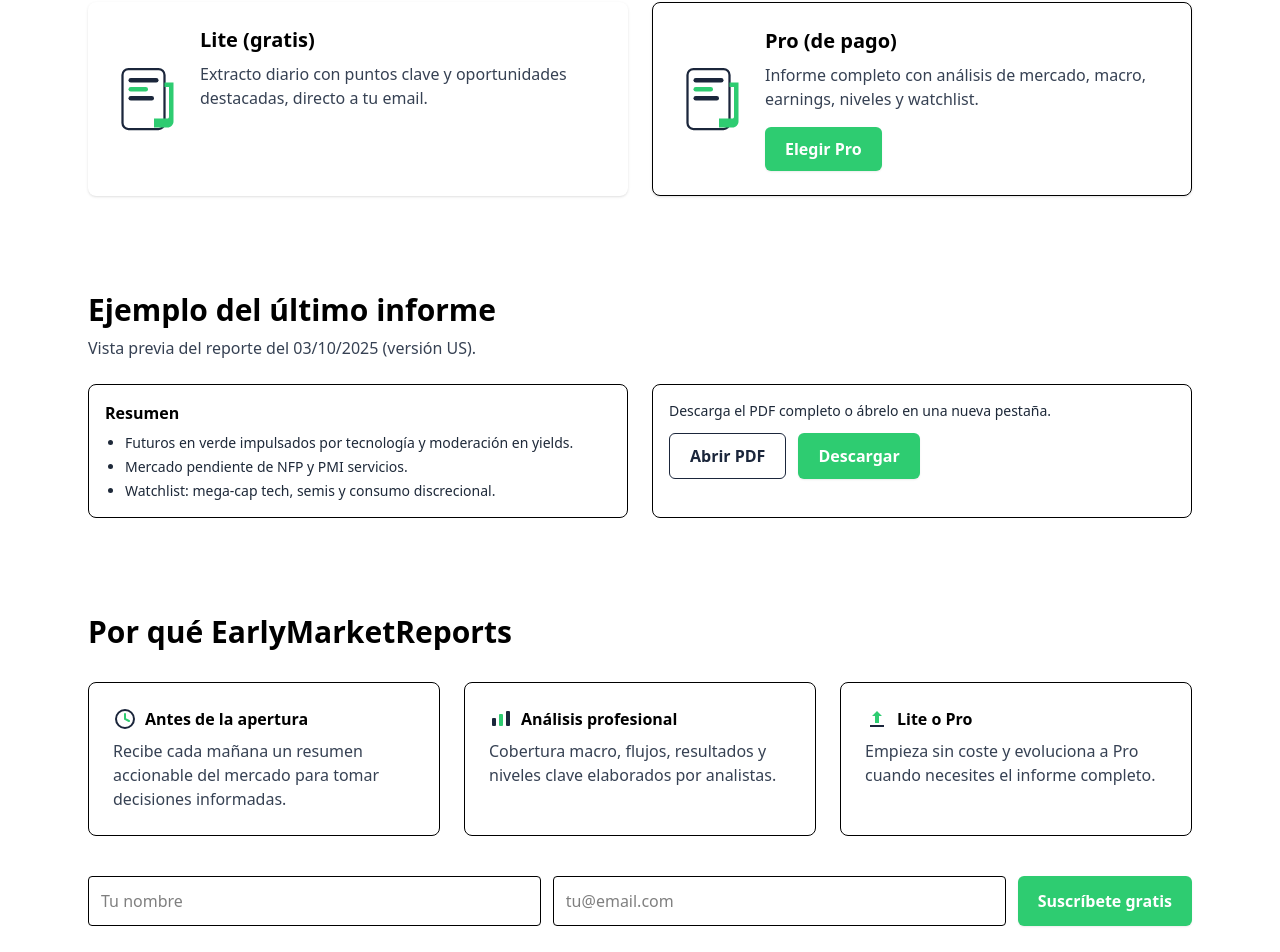
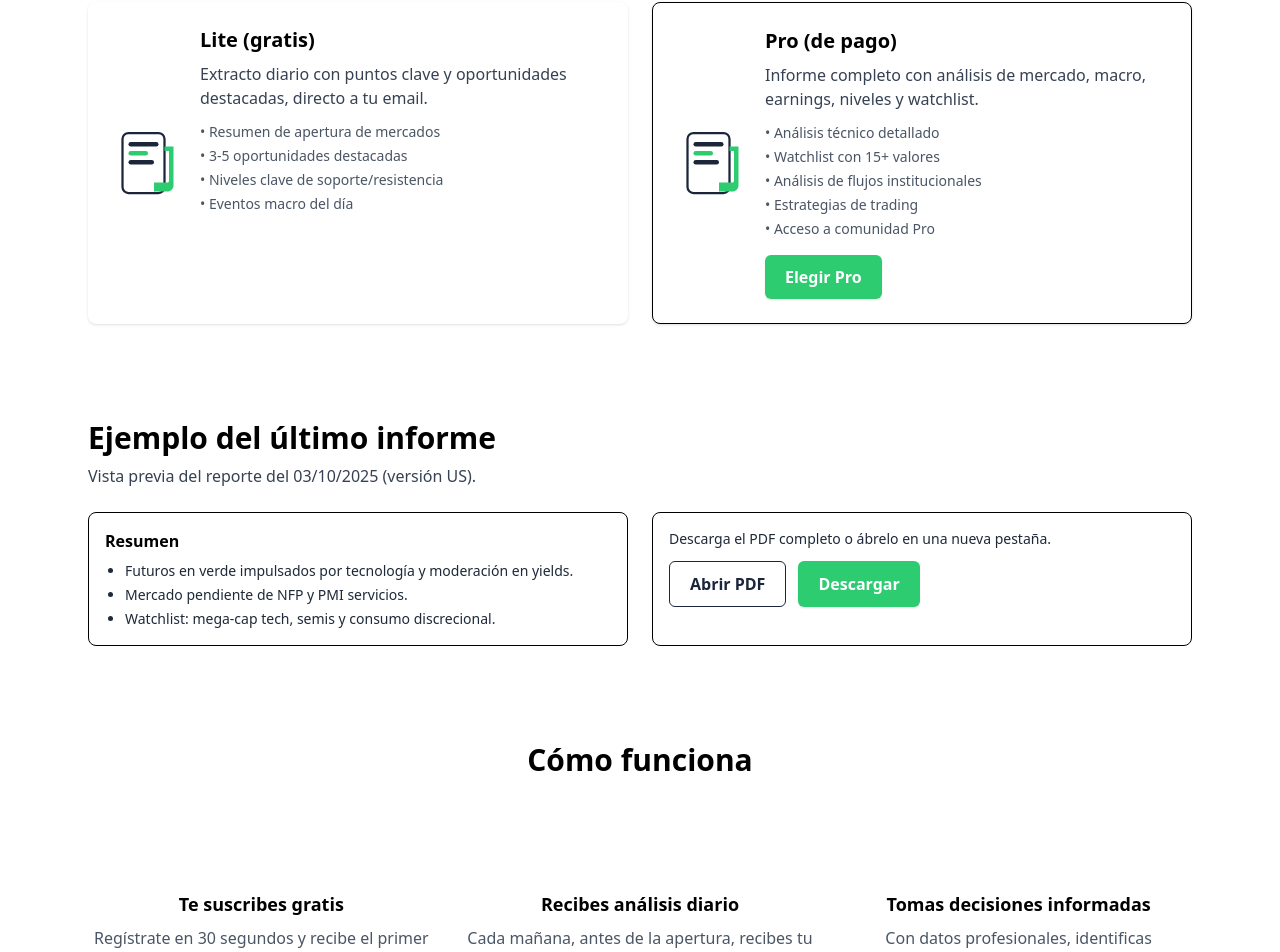
Before and after one commit to rmoral/report_bolsa_web, a Next.js app in the folder earlymarketreports/: page / in a window 1280 px wide. Shown: the part 632-1584 px from the top of the page. Built offline with nearby package versions, Linux system fonts and the light colour scheme.

Commit message:
feat(ui): añadir indicadores técnicos (RSI, MACD), líneas soporte/resistencia, sección 'Cómo funciona' y mejoras en planes

```diff
--- a/earlymarketreports/src/app/page.tsx
+++ b/earlymarketreports/src/app/page.tsx
@@ -35,6 +35,12 @@
             <div>
               <h3 className="text-xl font-semibold">Lite (gratis)</h3>
               <p className="mt-2 text-gray-700">Extracto diario con puntos clave y oportunidades destacadas, directo a tu email.</p>
+              <ul className="mt-3 text-sm text-gray-600 space-y-1">
+                <li>• Resumen de apertura de mercados</li>
+                <li>• 3-5 oportunidades destacadas</li>
+                <li>• Niveles clave de soporte/resistencia</li>
+                <li>• Eventos macro del día</li>
+              </ul>
             </div>
           </div>
           <div className="bg-white rounded-lg p-6 shadow border border-[--color-accent] flex gap-4">
@@ -42,6 +48,13 @@
             <div>
               <h3 className="text-xl font-semibold">Pro (de pago)</h3>
               <p className="mt-2 text-gray-700">Informe completo con análisis de mercado, macro, earnings, niveles y watchlist.</p>
+              <ul className="mt-3 text-sm text-gray-600 space-y-1">
+                <li>• Análisis técnico detallado</li>
+                <li>• Watchlist con 15+ valores</li>
+                <li>• Análisis de flujos institucionales</li>
+                <li>• Estrategias de trading</li>
+                <li>• Acceso a comunidad Pro</li>
+              </ul>
               <Link href="/subscribe" className="btn-accent mt-4 inline-block">Elegir Pro</Link>
             </div>
           </div>
@@ -73,20 +86,50 @@
         </div>
       </section>
 
+      {/* Cómo funciona */}
+      <section className="bg-white">
+        <div className="container-page py-12">
+          <h2 className="text-2xl sm:text-3xl font-bold text-[--color-primary] text-center">Cómo funciona</h2>
+          <div className="mt-8 grid grid-cols-1 sm:grid-cols-3 gap-8">
+            <div className="text-center">
+              <div className="w-16 h-16 bg-[--color-accent] rounded-full flex items-center justify-center mx-auto mb-4">
+                <span className="text-2xl font-bold text-white">1</span>
+              </div>
+              <h3 className="text-lg font-semibold mb-2">Te suscribes gratis</h3>
+              <p className="text-gray-600">Regístrate en 30 segundos y recibe el primer informe Lite al día siguiente.</p>
+            </div>
+            <div className="text-center">
+              <div className="w-16 h-16 bg-[--color-accent] rounded-full flex items-center justify-center mx-auto mb-4">
+                <span className="text-2xl font-bold text-white">2</span>
+              </div>
+              <h3 className="text-lg font-semibold mb-2">Recibes análisis diario</h3>
+              <p className="text-gray-600">Cada mañana, antes de la apertura, recibes tu informe con oportunidades del día.</p>
+            </div>
+            <div className="text-center">
+              <div className="w-16 h-16 bg-[--color-accent] rounded-full flex items-center justify-center mx-auto mb-4">
+                <span className="text-2xl font-bold text-white">3</span>
+              </div>
+              <h3 className="text-lg font-semibold mb-2">Tomas decisiones informadas</h3>
+              <p className="text-gray-600">Con datos profesionales, identificas oportunidades y gestionas mejor tu cartera.</p>
+            </div>
+          </div>
+        </div>
+      </section>
+
       {/* Beneficios para SEO */}
-      <section className="bg-white">
+      <section className="bg-[--emr-gray]">
         <div className="container-page py-12 grid gap-8">
           <h2 className="text-2xl sm:text-3xl font-bold text-[--color-primary]">Por qué EarlyMarketReports</h2>
           <div className="grid sm:grid-cols-3 gap-6">
-            <div className="p-6 rounded-lg border bg-[--emr-gray]">
+            <div className="p-6 rounded-lg border bg-white">
               <div className="flex items-center gap-2"><Image src="/icons/clock-open.svg" alt="Antes de apertura" width={24} height={24} /><h3 className="font-semibold">Antes de la apertura</h3></div>
               <p className="text-gray-700 mt-2">Recibe cada mañana un resumen accionable del mercado para tomar decisiones informadas.</p>
             </div>
-            <div className="p-6 rounded-lg border bg-[--emr-gray]">
+            <div className="p-6 rounded-lg border bg-white">
               <div className="flex items-center gap-2"><Image src="/icons/analysis.svg" alt="Análisis" width={24} height={24} /><h3 className="font-semibold">Análisis profesional</h3></div>
               <p className="text-gray-700 mt-2">Cobertura macro, flujos, resultados y niveles clave elaborados por analistas.</p>
             </div>
-            <div className="p-6 rounded-lg border bg-[--emr-gray]">
+            <div className="p-6 rounded-lg border bg-white">
               <div className="flex items-center gap-2"><Image src="/icons/upgrade.svg" alt="Upgrade" width={24} height={24} /><h3 className="font-semibold">Lite o Pro</h3></div>
               <p className="text-gray-700 mt-2">Empieza sin coste y evoluciona a Pro cuando necesites el informe completo.</p>
             </div>
```
Also changed, not shown: earlymarketreports/public/illustrations/chart-up.svg.
